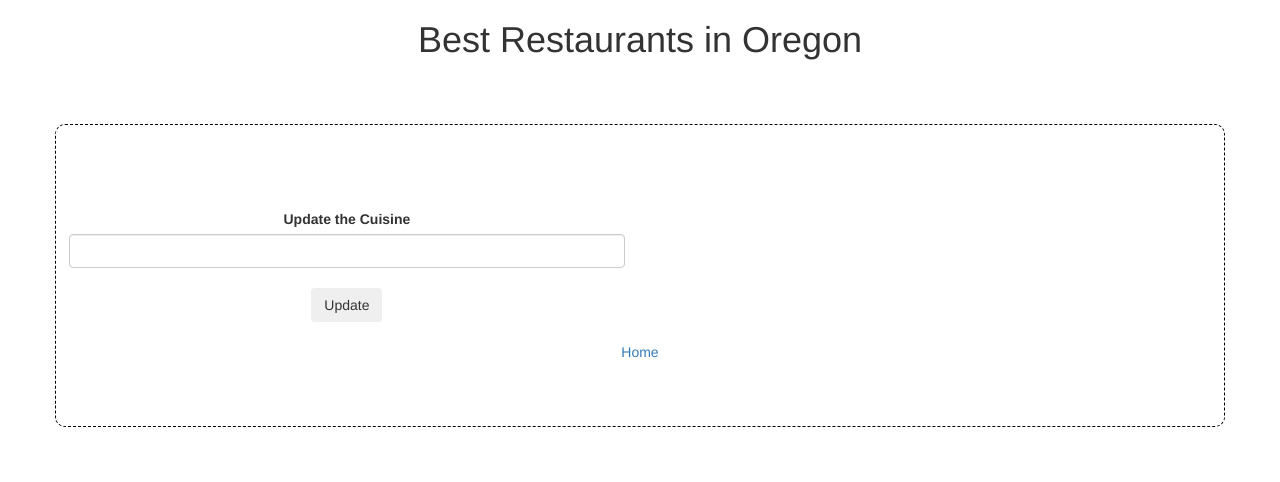
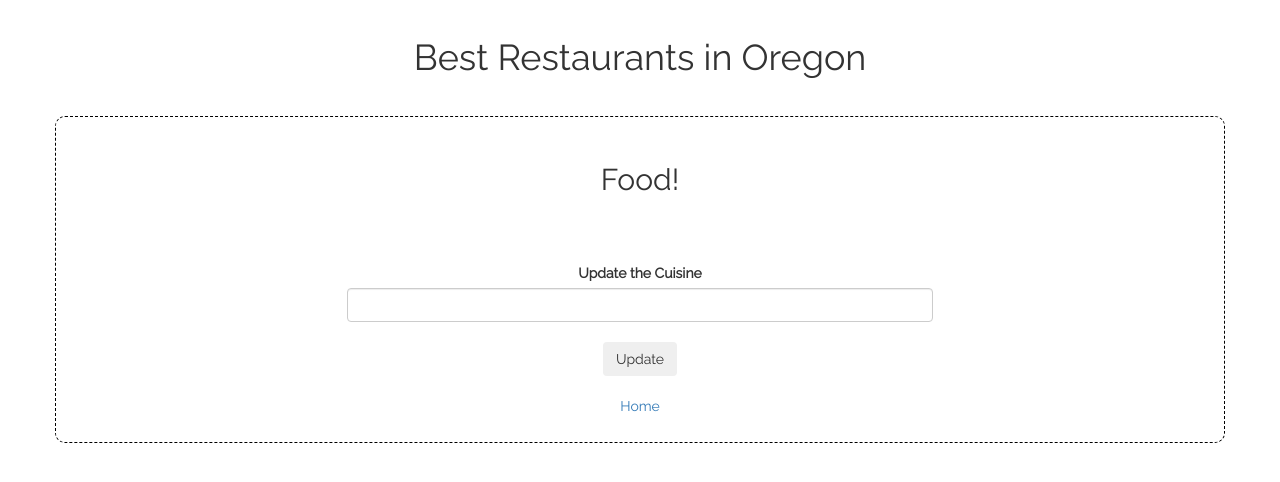
Before and after one commit to KatyCodes/PHP-restaurants, a PHP site: template views/cuisine_edit.html.twig in a window 1280 px wide. Shown: the top 482 px of the page. Run offline with PHP 8.4, Linux system fonts and the light colour scheme; the template is opened without the code that fills it, so the values that code supplies are empty; some libraries are stand-ins or nearby versions.

Commit message:
Add more css

```diff
--- a/views/cuisine.html.twig
+++ b/views/cuisine.html.twig
@@ -3,13 +3,14 @@
 <head>
     <meta charset="utf-8">
     <link href="/css/bootstrap.min.css" rel="stylesheet" type="text/css">
+    <link href="https://fonts.googleapis.com/css?family=Raleway" rel="stylesheet">
     <link href="/css/styles.css" rel="stylesheet" type="text/css">
     <title>Best Restaraunts in Oregon</title>
 </head>
 <body>
     <h1>Best Restaurants in Oregon</h1>
     <div class="container">
-        <h2>{{ cuisine.getType }} Food</h2>
+            <h2>{{ cuisine.getType }} Food</h2>
         <div class="row">
             <div class="col-md-4">
                 <h3>Add a Restaurant</h3>
--- a/views/cuisine_edit.html.twig
+++ b/views/cuisine_edit.html.twig
@@ -3,15 +3,16 @@
 <head>
     <meta charset="utf-8">
     <link href="/css/bootstrap.min.css" rel="stylesheet" type="text/css">
+    <link href="https://fonts.googleapis.com/css?family=Raleway" rel="stylesheet">
     <link href="/css/styles.css" rel="stylesheet" type="text/css">
     <title>Best Restaraunts in Oregon</title>
 </head>
 <body>
     <h1>Best Restaurants in Oregon</h1>
     <div class="container">
-        <h2>{{ cuisine.getType }}</h2>
+        <h2>{{ cuisine.getType }} Food!</h2>
         <div class="row">
-            <div class="col-md-6">
+            <div class="input">
                 <form action="/updatedCuisine/{{ cuisine.getId }}" method="post">
                     <input name="_method" type="hidden" value="patch">
                     <label for="type">Update the Cuisine</label>
--- a/views/index.html.twig
+++ b/views/index.html.twig
@@ -3,6 +3,7 @@
 <head>
     <meta charset="utf-8">
     <link href="/css/bootstrap.min.css" rel="stylesheet" type="text/css">
+    <link href="https://fonts.googleapis.com/css?family=Raleway" rel="stylesheet">
     <link href="css/styles.css" rel="stylesheet" type="text/css">
     <title>Best Restaraunts in Oregon</title>
 </head>
@@ -22,9 +23,9 @@
                 {% if cuisines is not empty %}
                     <h2>Click to add or see more:</h2>
                     {% for cuisine in cuisines %}
-                    <p><a href="/getCuisine/{{ cuisine.getId }}">{{ cuisine.getType }}</a> </p>
+                    <h4><a href="/getCuisine/{{ cuisine.getId }}">{{ cuisine.getType }}</a> </h4>
                     {% endfor %}
-
+                    <br>
                     <form action="/deleteCuisines" method="post">
                         <button type="submit" class="btn">Delete ALL Cuisines</button>
                     </form>
--- a/web/css/styles.css
+++ b/web/css/styles.css
@@ -1,11 +1,22 @@
 body {
     text-align: center;
+    font-family: 'Raleway', sans-serif;
 }
 h1{
+    margin: 3% 0%;
+}
+h2 {
     margin-bottom: 5%;
+}
+label {
+    margin-top: 10px;
 }
 .container {
     border: 1px dashed #000;
-    padding: 5% 1%;
+    padding: 2% 1%;
     border-radius: 10px;
 }
+.input {
+    width: 50%;
+    margin-left: 25%;
+}
```
